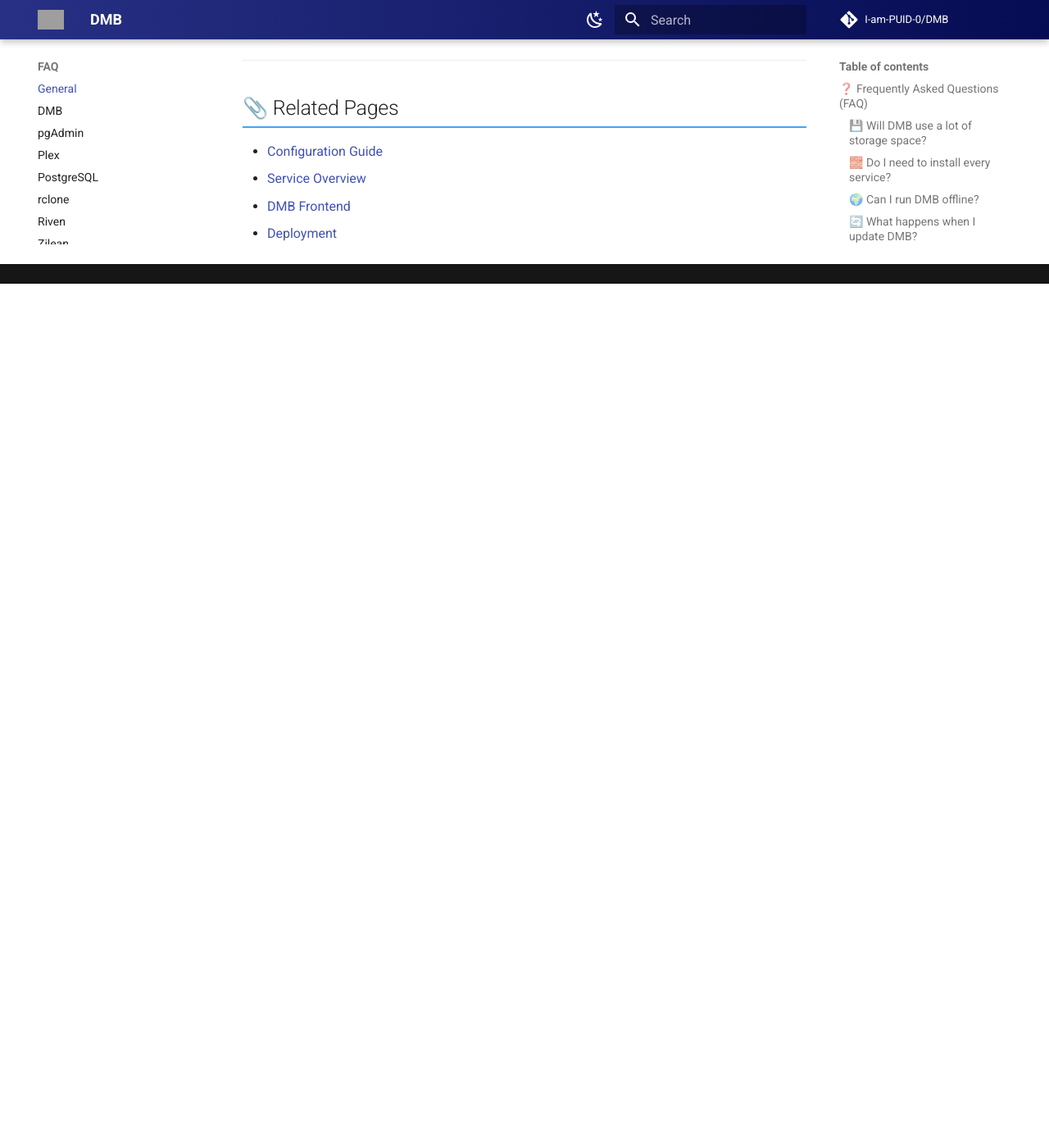
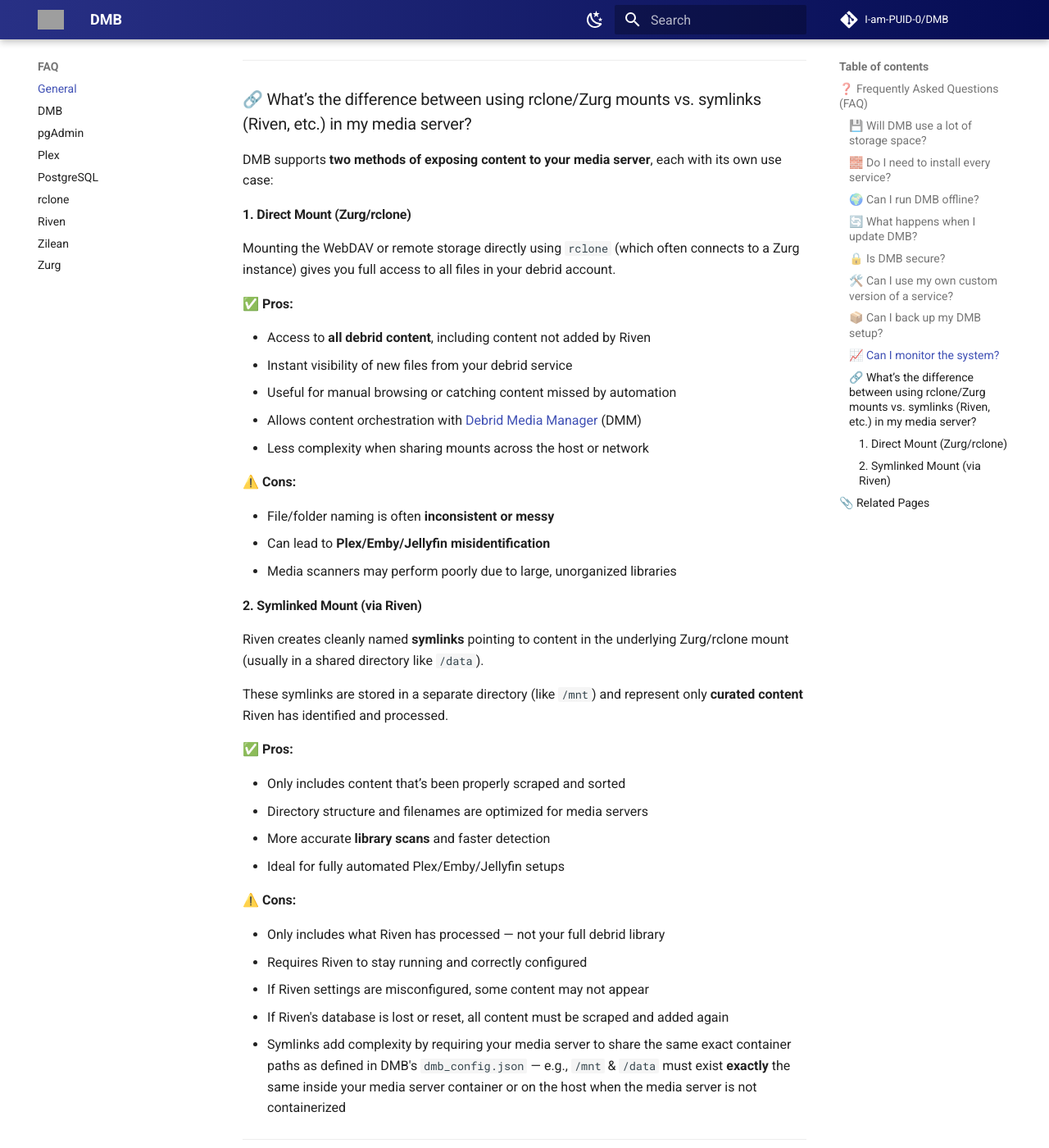
Before and after one commit to I-am-PUID-0/DMB_Docs, an MkDocs documentation site: the page built from docs/faq/general.md, in a window 1280 px wide and 1400 px high, scrolled down 1961 px. Shown: the whole window at 82% size. Built offline with MkDocs 1.6.1 and Material for MkDocs 9.7.7, drawn with Linux system fonts in a browser that asks for light colours; comment, search, counter and statistics services are not loaded; before the commit the page ends 2307 px from its top, so only the background shows below that; grey boxes are pictures that could not be loaded.

```diff
--- a/docs/faq/general.md
+++ b/docs/faq/general.md
@@ -71,6 +71,52 @@ Yes — the DMB Frontend shows real-time logs, service status, and allows intera
 
 ---
 
+### 🔗 What’s the difference between using rclone/Zurg mounts vs. symlinks (Riven, etc.) in my media server?
+
+DMB supports **two methods of exposing content to your media server**, each with its own use case:
+
+#### 1. **Direct Mount (Zurg/rclone)**
+
+Mounting the WebDAV or remote storage directly using `rclone` (which often connects to a Zurg instance) gives you full access to all files in your debrid account.
+
+**✅ Pros:**
+
+- Access to **all debrid content**, including content not added by Riven
+- Instant visibility of new files from your debrid service
+- Useful for manual browsing or catching content missed by automation
+- Allows content orchestration with [Debrid Media Manager](https://github.com/debridmediamanager/debrid-media-manager) (DMM)
+- Less complexity when sharing mounts across the host or network
+
+**⚠️ Cons:**
+
+- File/folder naming is often **inconsistent or messy**
+- Can lead to **Plex/Emby/Jellyfin misidentification**
+- Media scanners may perform poorly due to large, unorganized libraries
+
+#### 2. **Symlinked Mount (via Riven)**
+
+Riven creates cleanly named **symlinks** pointing to content in the underlying Zurg/rclone mount (usually in a shared directory like `/data`).
+
+These symlinks are stored in a separate directory (like `/mnt`) and represent only **curated content** Riven has identified and processed.
+
+**✅ Pros:**
+
+- Only includes content that’s been properly scraped and sorted
+- Directory structure and filenames are optimized for media servers
+- More accurate **library scans** and faster detection
+- Ideal for fully automated Plex/Emby/Jellyfin setups
+
+**⚠️ Cons:**
+
+- Only includes what Riven has processed — not your full debrid library
+- Requires Riven to stay running and correctly configured
+- If Riven settings are misconfigured, some content may not appear
+- If Riven's database is lost or reset, all content must be scraped and added again
+- Symlinks add complexity by requiring your media server to share the same exact container paths as defined in DMB's `dmb_config.json` — e.g., `/mnt` & `/data` must exist **exactly** the same inside your media server container or on the host when the media server is not containerized
+
+---
+
+
 ## 📎 Related Pages
 
 - [Configuration Guide](../features/configuration.md)
```
Also changed, not shown: docs/faq/zilean.md (+1 -1 lines).
